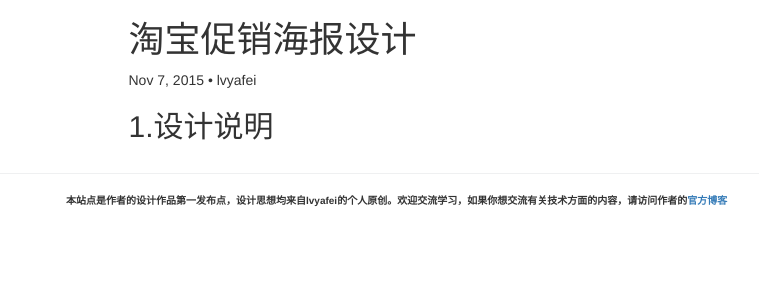
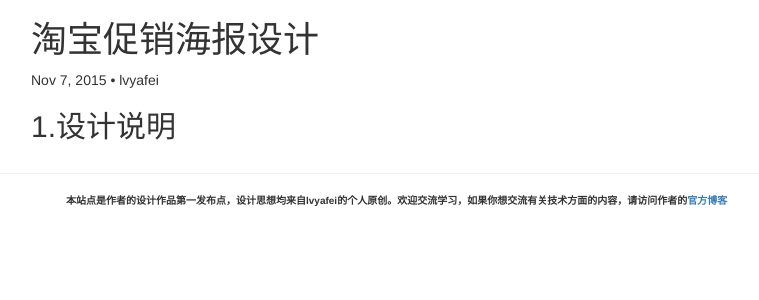
Before and after one commit to lvyafei/design, a Jekyll site: the page built from _posts/2015-11-07-淘宝促销海报设计.md, in a window 1280 px wide. Shown: the top 300 px of the page, without its empty margins (234-993 px from the left). Built offline with Jekyll 4.4.1, drawn with Linux system fonts in a browser that asks for light colours; comment, search, counter and statistics services are not loaded.

Commit message:
edit page

```diff
--- a/_layouts/lay_post.html
+++ b/_layouts/lay_post.html
@@ -5,8 +5,8 @@ layout: default
 
 <div class="post container">
   <div class="row">
-    <div class="col-md-3"></div>
-    <div class="col-md-9">
+    <div class="col-md-2"></div>
+    <div class="col-md-10">
        <div>
           <header class="post-header">
            <h1 class="post-title">{{ page.title }}</h1>
```
